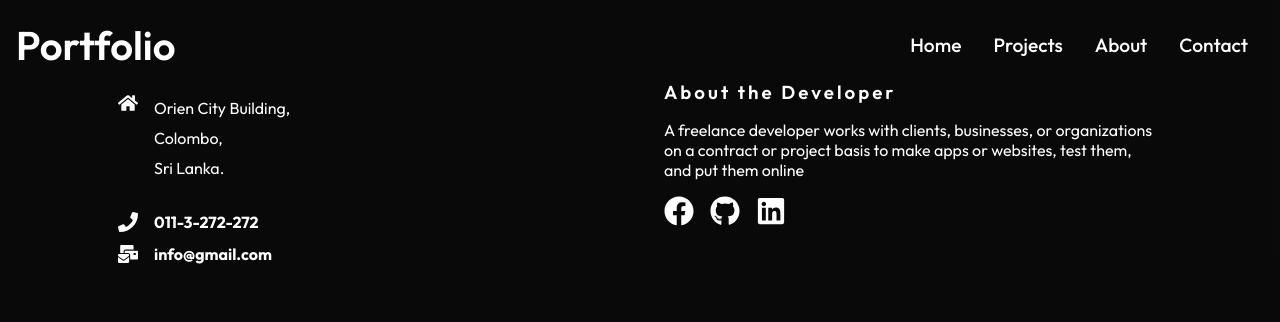
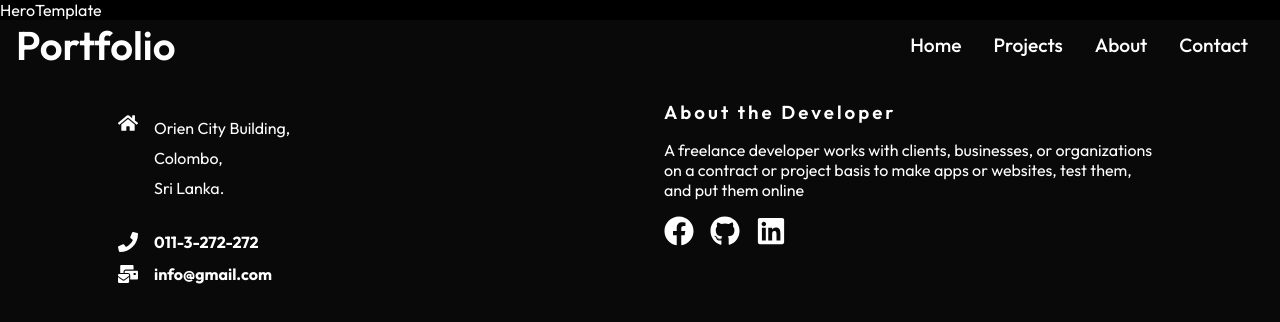
Before and after one commit to fmfahath/portfolio-2, a React (Create React App) app: page /project in a window 1280 px wide. Shown: the top 322 px of the page. Built offline with nearby package versions, Linux system fonts and the light colour scheme.

Commit message:
HeroTemplate.js, herotemplate.css created

```diff
--- /dev/null
+++ b/src/components/HeroTemplate.js
@@ -0,0 +1,10 @@
+import React from 'react'
+import './heroTemplate.css'
+
+const HeroTemplate = () => {
+  return (
+    <div>HeroTemplate</div>
+  )
+}
+
+export default HeroTemplate
--- a/src/routes/Project.js
+++ b/src/routes/Project.js
@@ -1,11 +1,13 @@
 import React from 'react'
 import Footer from '../components/Footer'
+import HeroTemplate from '../components/HeroTemplate'
 import Navbar from '../components/Navbar'
 
 const Project = () => {
   return (
     <div>
       <Navbar/>
+      <HeroTemplate/>
       <Footer/>
     </div>
   )
```
Also changed, not shown: src/components/heroImg.css (line endings or trailing spaces), src/components/heroTemplate.css (added).
